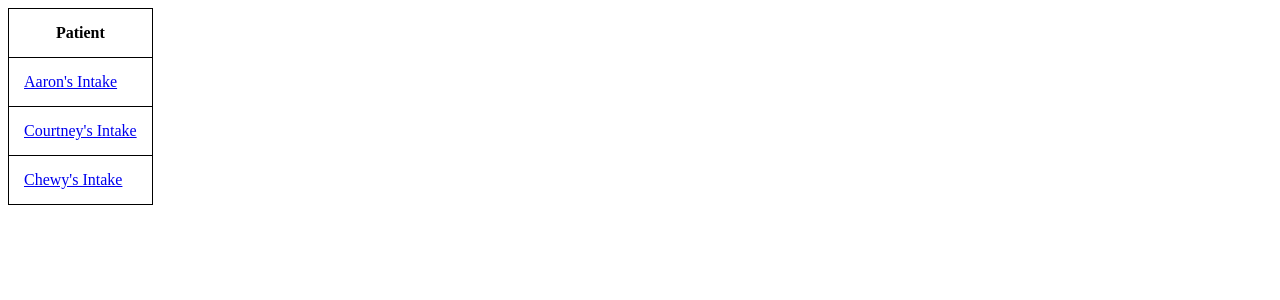
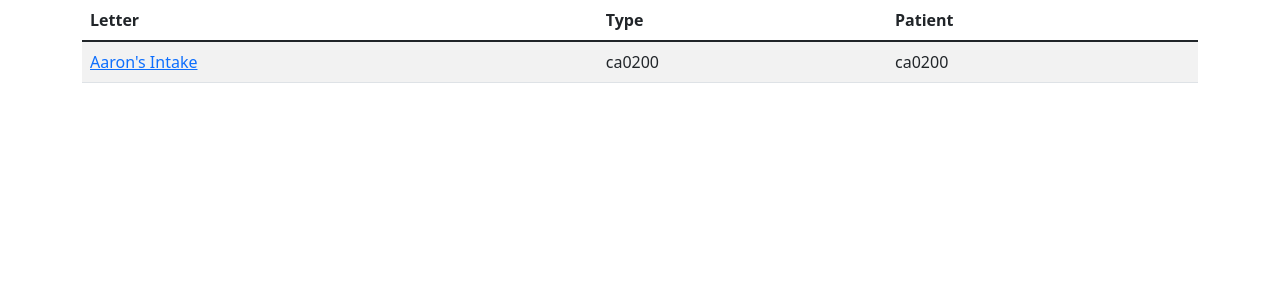
Before and after one commit to kahunacohen/formletter, a Django app: page /letters/ in a window 1280 px wide. Shown: the top 300 px of the page. Run offline with Django 4.2, Linux system fonts and the light colour scheme; data comes from the database, SQL or seed files in the repository.

Commit message:
add base template

```diff
--- a/formletter/models.py
+++ b/formletter/models.py
@@ -1,13 +1,5 @@
 from django.db import models
 
-class Template(models.Model):
-  created_at = models.DateTimeField(auto_now_add=True)
-  updated_at = models.DateTimeField(auto_now=True)
-  title = models.CharField(max_length=100)
-  text = models.TextField(max_length=10000)
-
-  def __str__(self):
-    return self.title
 
 class Diagnosis(models.Model):
   created_at = models.DateTimeField(auto_now_add=True)
@@ -28,11 +20,18 @@
   def __str__(self):
     return f'{self.last_initial}{self.first_initial}{self.last_4}'
 
+class LetterType(models.Model):
+  type = models.CharField(max_length=100)
+  description = models.TextField(null=True, blank=True)
+
+  def __str__(self):
+    return self.type
+
 class Letter(models.Model):
   created_at = models.DateTimeField(auto_now_add=True)
   updated_at = models.DateTimeField(auto_now=True)
   title = models.CharField(max_length=100)
-  template = models.ForeignKey(Template, on_delete=models.CASCADE, related_name="template")
+  type = models.ForeignKey(LetterType, on_delete=models.CASCADE, related_name="letter_type")
   patient = models.ForeignKey(Patient, on_delete=models.CASCADE, related_name="patient")
 
 
--- /dev/null
+++ b/formletter/templates/formletter/base.html
@@ -0,0 +1,23 @@
+<!doctype html>
+
+<html lang="en">
+<head>
+  <meta charset="utf-8">
+  <meta name="viewport" content="width=device-width, initial-scale=1">
+
+  <title>A Basic HTML5 Template</title>
+  <link rel="stylesheet" href="https://cdn.jsdelivr.net/npm/bootstrap@5.1.3/dist/css/bootstrap.min.css" integrity="sha384-1BmE4kWBq78iYhFldvKuhfTAU6auU8tT94WrHftjDbrCEXSU1oBoqyl2QvZ6jIW3" crossorigin="anonymous">
+</head>
+
+<body>
+  <div class="container">
+    <div class="row">
+      <div class="col">
+      {% block content %}{% endblock %}
+    </div>
+  </div>
+  </div>
+  <script src="https://cdn.jsdelivr.net/npm/bootstrap@5.1.3/dist/js/bootstrap.min.js" integrity="sha384-QJHtvGhmr9XOIpI6YVutG+2QOK9T+ZnN4kzFN1RtK3zEFEIsxhlmWl5/YESvpZ13" crossorigin="anonymous"></script>
+
+</body>
+</html>
--- a/formletter/templates/formletter/intake.html
+++ b/formletter/templates/formletter/intake.html
@@ -1,6 +1,9 @@
+{% extends "./base.html" %}
+{% block content %}
 <p>{{last_initial}}.{{first_initial}}.-{{last_4}} has the following diagnoses:</p>
 <ul>
   {% for diagnosis in diagnoses %}
     <li>{{diagnosis}}</li>
   {% endfor %}
 </ul>
+{% endblock %}
--- a/formletter/templates/formletter/letters.html
+++ b/formletter/templates/formletter/letters.html
@@ -1,15 +1,10 @@
-<style>
-  table, th, td {
-    border: 1px solid black;
-    border-collapse: collapse;
-  }
-  th, td {
-    padding: 15px;
-  }
-  </style>
-<table>
+{% extends "./base.html" %}
+{% block content %}
+<table class="table table-striped ">
   <thead>
     <tr>
+      <th>Letter</th>
+      <th>Type</th>
       <th>Patient</th>
     </tr>
   </thead>
@@ -17,9 +12,10 @@
     {% for letter in letters %}
       <tr>
         <td><a href="{% url 'letter' letter.patient.pk %}">{{letter.title}}</a></td>
-
+        <td>{{letter.patient}}</td>
+        <td>{{letter.patient}}</td>
       </tr>
     {% endfor %}
   </tbody>
-
 </table>
+{% endblock %}
--- a/formletter/views.py
+++ b/formletter/views.py
@@ -9,5 +9,4 @@
 
 def IntakeView(request, patient_id):
   p = get_object_or_404(Patient, pk=patient_id)
-  print(p.diagnoses.all())
   return render(request, 'formletter/intake.html', {'first_initial': p.first_initial, 'last_initial': p.last_initial, 'last_4': p.last_4, 'diagnoses': p.diagnoses.all()})
```
Also changed, not shown: formletter/admin.py (+5 -5 lines), db.sqlite3, formletter/migrations/0001_initial.py, formletter/migrations/0002_delete_client_remove_letter_diagnosis_and_more.py (deleted), formletter/migrations/0003_alter_diagnosis_description.py (deleted), formletter/migrations/0004_alter_diagnosis_description_alter_patient_last_4.py (deleted).
